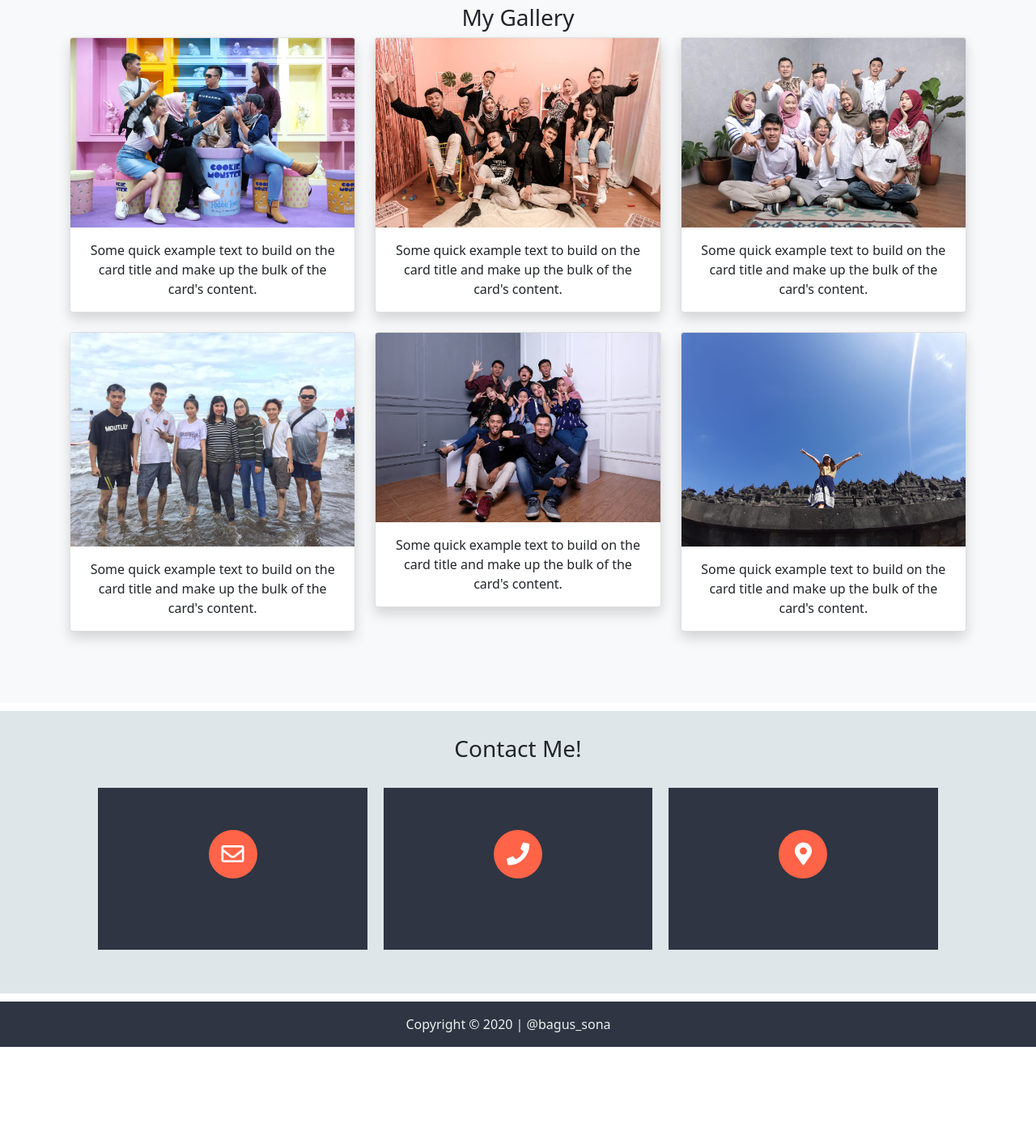
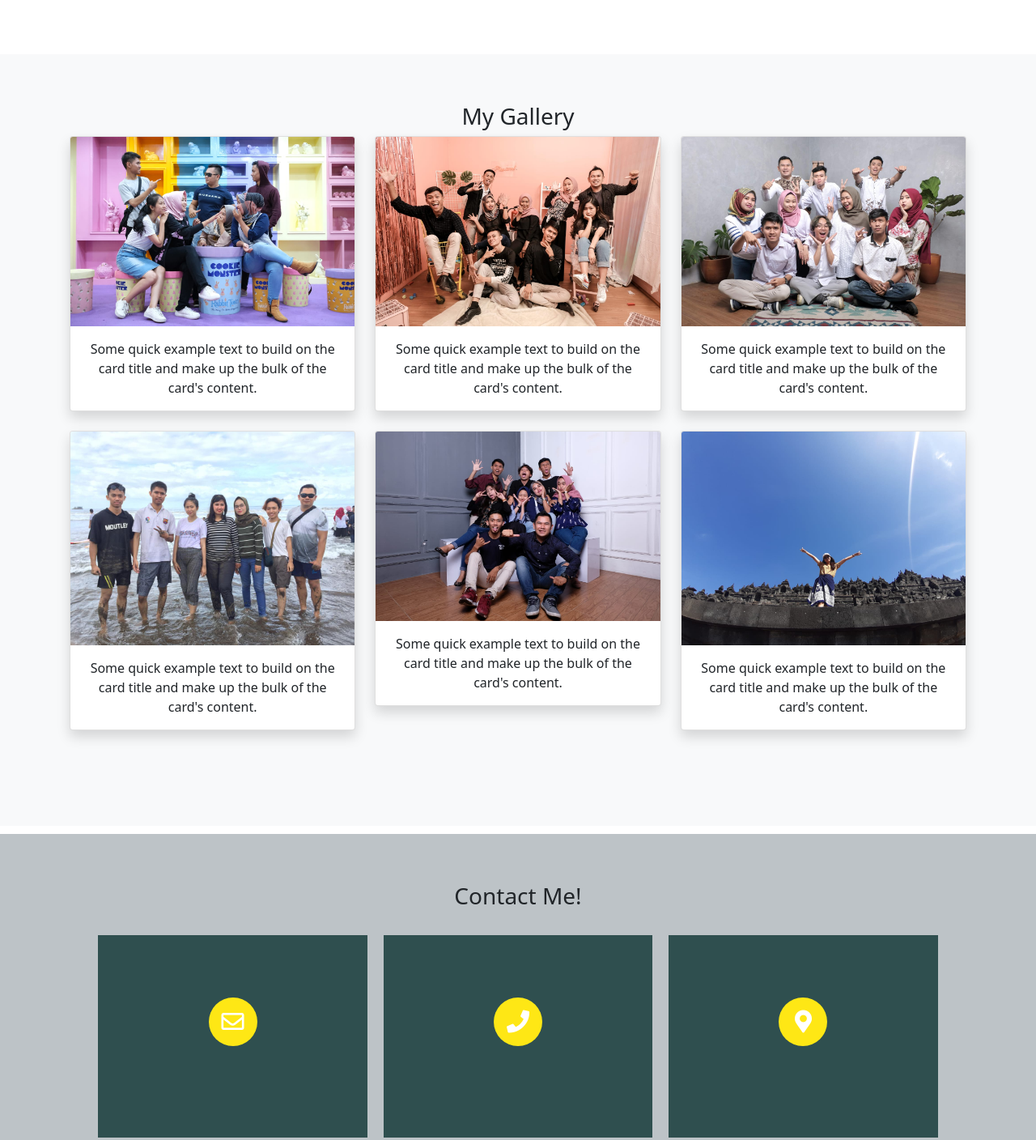
Before and after one commit to bagussona/bagussona.github.io, a plain HTML site: page index.html in a window 1280 px wide. Shown: the part 889-2297 px from the top of the page at 81% size. Before the commit the page ends 2182 px from the top, so only its background shows below. Drawn offline with nearby package versions, Linux system fonts and the light colour scheme; some packages are replaced by stand-ins of ours; a script that the page names is missing.

Commit message:
update warna

```diff
--- a/my-style.css
+++ b/my-style.css
@@ -1,5 +1,5 @@
 .jumbotron {
-    padding: 5rem 2rem;
+    padding: 6rem 3rem;
     margin-bottom: 1rem;
     background-color: #bdc3c7;
     border-radius: .4rem;
@@ -62,7 +62,7 @@ transition: all 1.5s ease;
   text-align: center;
  width: 100%;
  height: 100%;
- padding: 30px;
+ padding: 60px;
  margin-top: 10px;
  margin-bottom: 10px;
 }
@@ -71,17 +71,17 @@ transition: all 1.5s ease;
   text-align: center;
  width: 100%;
  height: 100%;
- padding: 30px;
+ padding: 60px;
  margin-top: 10px;
  margin-bottom: 10px;
 }
 
 .Contact-body{
     text-align: center;
-   background-color: #dfe6e9;
+  background-color: #bdc3c7;
    width: 100%;
    height: 100%;
-   padding: 30px;
+   padding: 60px;
    margin-top: 10px;
    margin-bottom: 10px;
 }
@@ -97,11 +97,11 @@ transition: all 1.5s ease;
 
 
   .card-contact{
-    background: #2f3542;
+    background: #2F4F4F;
     padding: 0 20px;
     margin: 0 10px;
     width: calc(33% - 20px);
-    height: 200px;
+    height: 250px;
     display: flex;
     flex-direction: column;
     justify-content: center;
@@ -112,7 +112,7 @@ transition: all 1.5s ease;
 
   .card-icon{
     font-size: 28px;
-    background: #ff6348;
+    background: #FEE715FF;
     width: 60px;
     height: 60px;
     text-align: center;
@@ -123,7 +123,7 @@ transition: all 1.5s ease;
 
   .card-contact:hover .card-icon{
     background: none;
-    color: #ff6348;
+    color: #FEE715FF;
     transform: scale(1.6);
   }
 
```
Also changed, not shown: index.html (+1 -0 lines).
